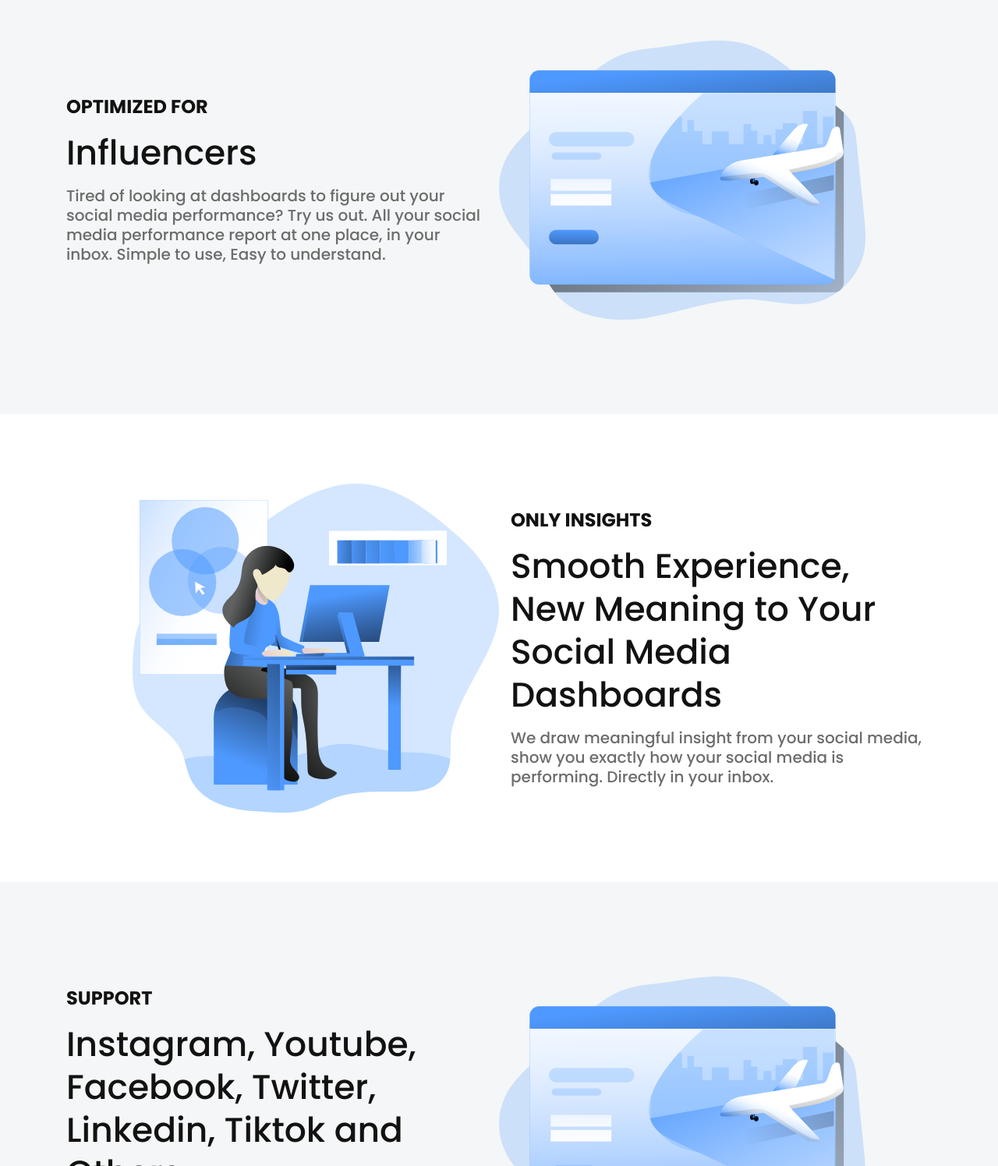
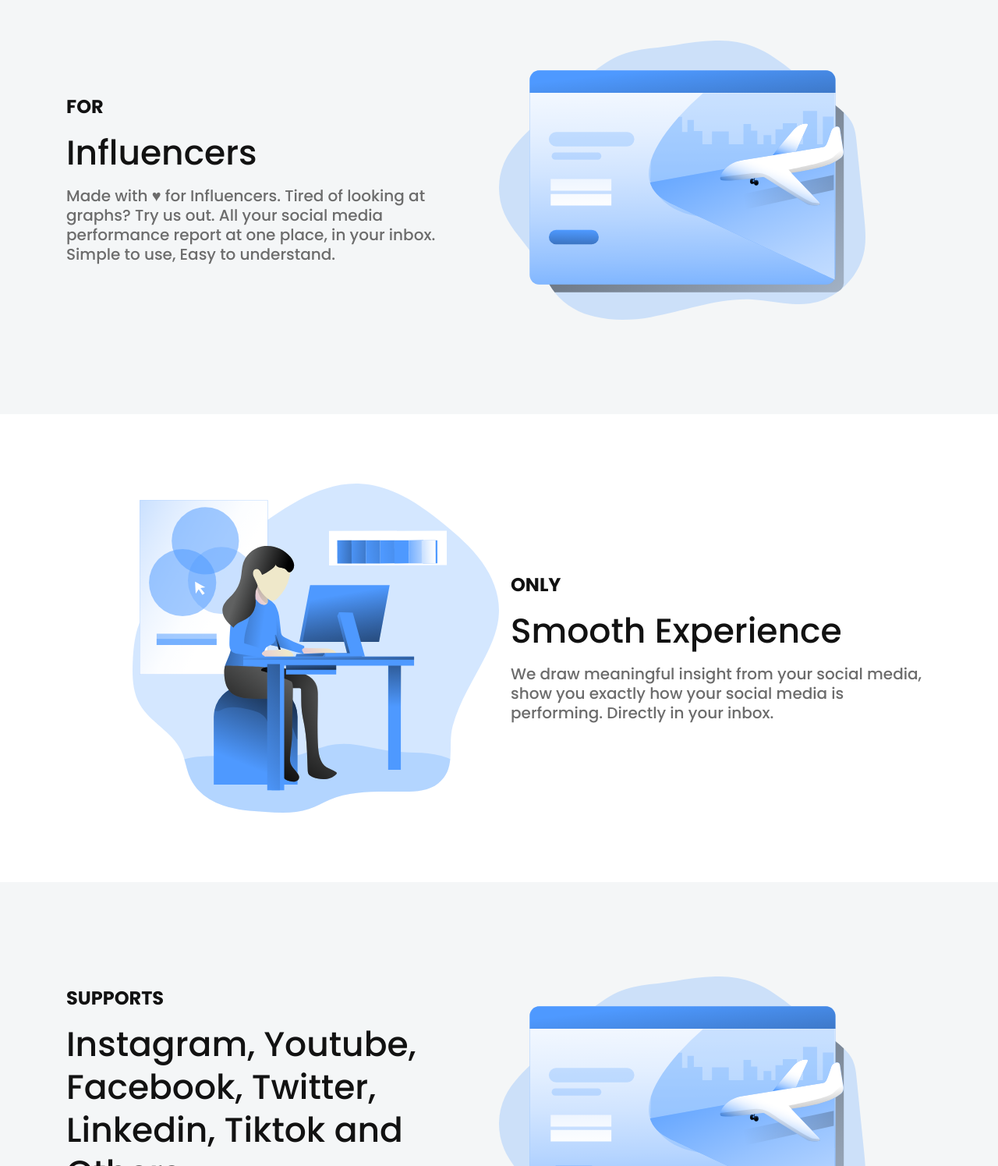
Before and after one commit to namanjh/streampe_marketing, a plain HTML site: page index.html in a window 1280 px wide. Shown: the part 1060-2555 px from the top of the page at 78% size. Drawn offline with Linux system fonts and the light colour scheme; files whose address does not match are found by name.

Commit message:
changed messaging

```diff
--- a/index.html
+++ b/index.html
@@ -10,7 +10,7 @@
     <meta name="viewport" content="width=device-width, initial-scale=1, shrink-to-fit=no">
 
     <!--====== Title ======-->
-    <title>StreamPe - Social Media Dashboard</title>
+    <title>StreamPe - Social Media Tracker</title>
 
     <!--====== Favicon Icon ======-->
     <link rel="shortcut icon" href="assets/images/favicon.ico" type="image/png">
@@ -133,9 +133,9 @@
             <div class="row">
                 <div class="col-lg-6">
                     <div class="about-content">
-                        <h5 class="sub-title">OPTIMIZED FOR</h5>
+                        <h5 class="sub-title">FOR</h5>
                         <h3 class="about-title">Influencers</h3>
-                        <p class="text">Tired of looking at dashboards to figure out your social media performance? Try us out. All your social media performance report at one place, in your inbox. Simple to use, Easy to understand.</p>
+                        <p class="text">Made with &hearts; for Influencers. Tired of looking at graphs? Try us out. All your social media performance report at one place, in your inbox. Simple to use, Easy to understand.</p>
                     </div> <!-- about content -->
                 </div>
             </div> <!-- row -->
@@ -153,8 +153,8 @@
             <div class="row justify-content-end">
                 <div class="col-lg-6">
                     <div class="about-content">
-                        <h5 class="sub-title">ONLY INSIGHTS</h5>
-                        <h3 class="about-title">Smooth Experience, New Meaning to Your Social Media Dashboards</h3>
+                        <h5 class="sub-title">ONLY</h5>
+                        <h3 class="about-title">Smooth Experience</h3>
                         <p class="text">We draw meaningful insight from your social media, show you exactly how your social media is performing. Directly in your inbox.</p>
                     </div> <!-- about content -->
                 </div>
@@ -174,7 +174,7 @@
             <div class="row">
                 <div class="col-lg-6">
                     <div class="about-content">
-                        <h5 class="sub-title">SUPPORT</h5>
+                        <h5 class="sub-title">SUPPORTS</h5>
                         <h3 class="about-title">Instagram, Youtube, Facebook, Twitter, Linkedin, Tiktok and Others...</h3>
                         <p class="text">We are adding multiple Social Media Dashboards. All at one place, one platform.</p>
                     </div> <!-- about content -->
```
